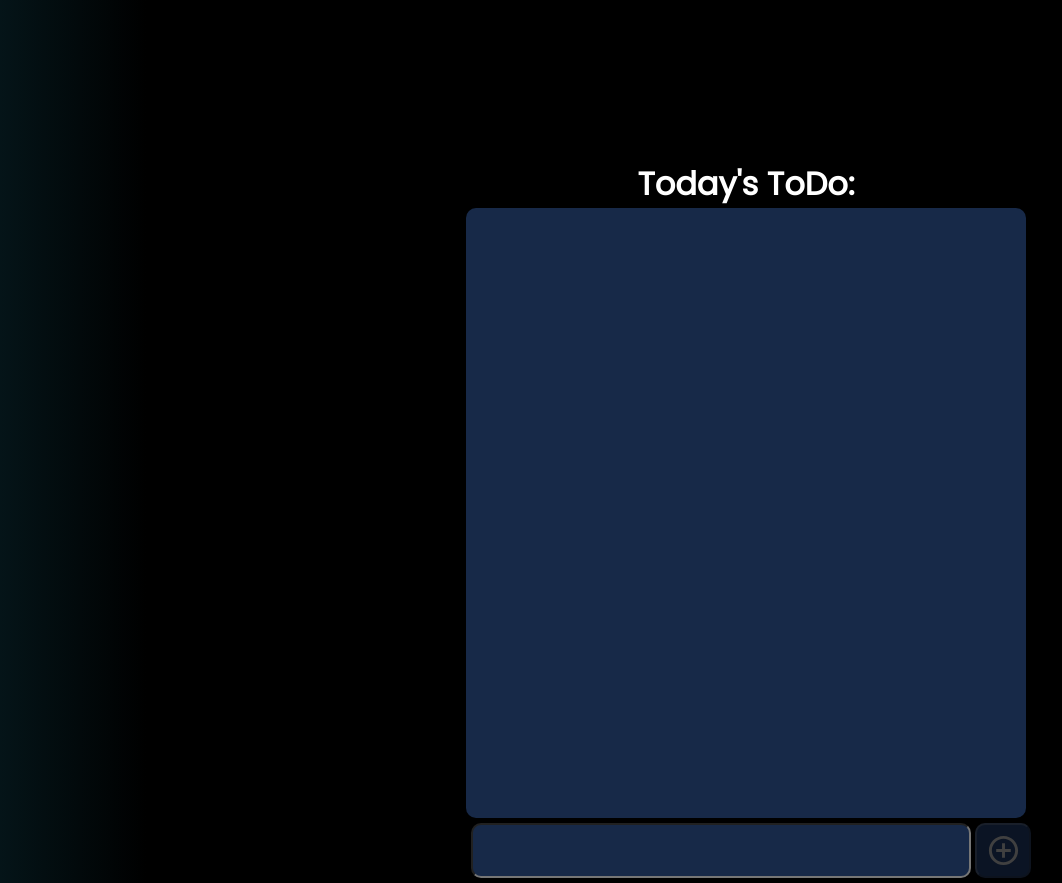
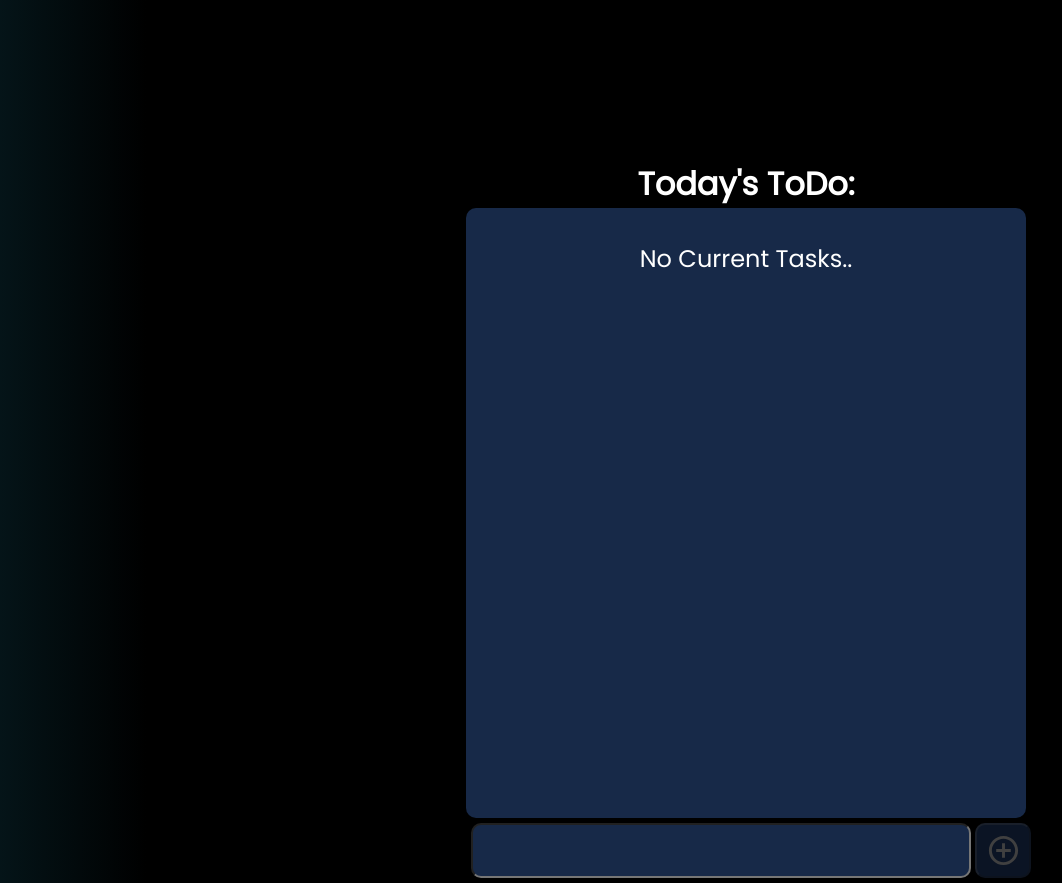
Before and after one commit to Kevetic/todo-but-react, a React (Create React App) app: page / in a window 1280 px wide. Shown: the whole page, without its empty margins (46-1108 px from the left). Built offline with nearby package versions, Linux system fonts and the light colour scheme.

Commit message:
fixed empty task

```diff
--- a/src/Components/InputField/InputField.js
+++ b/src/Components/InputField/InputField.js
@@ -1,4 +1,3 @@
-import { useEffect } from "react";
 import styled from "styled-components";
 import AddCircleOutlineIcon from "@mui/icons-material/AddCircleOutline";
 
--- a/src/Components/RenderList/RenderList.js
+++ b/src/Components/RenderList/RenderList.js
@@ -28,12 +28,23 @@ const ListBtn = styled.button`
   color: #00ff00;
 `;
 
+const Typography = styled.div`
+  justify-content: space-between;
+  margin: 2px;
+  list-style: none;
+  font-size: 1.5rem;
+  padding: 1rem;
+  border-radius: 10px;
+  color: white;
+`;
+
 const RenderList = ({ updatedItems, setUpdatedItems }) => {
   const handleComplete = (e) => {
     let filter = updatedItems.filter((x, idx) => {
       if (e !== idx) {
         return x;
       }
+      return;
     });
 
     setUpdatedItems([...filter]);
@@ -42,6 +53,9 @@ const RenderList = ({ updatedItems, setUpdatedItems }) => {
   return (
     <>
       <ListUL>
+        {updatedItems.length <= 0 ? (
+          <Typography>No Current Tasks..</Typography>
+        ) : null}
         {updatedItems.map((x, index) => {
           return (
             <ListItems key={index}>
```
